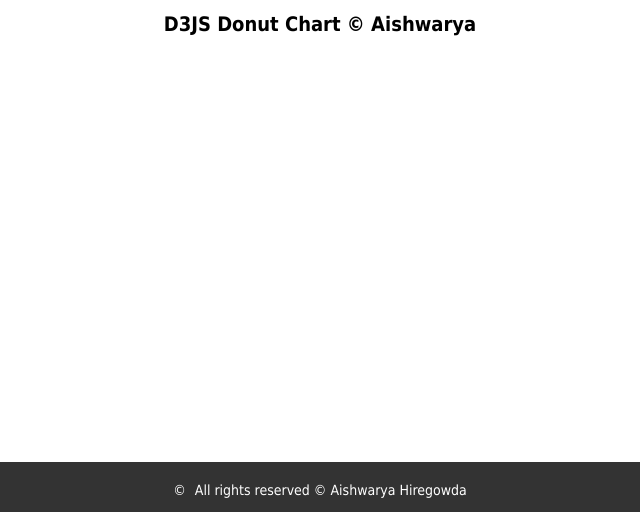
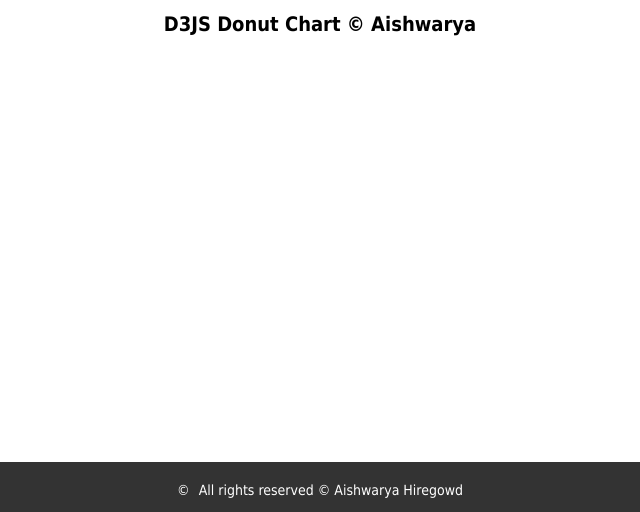
Before and after one commit to aish2Ka/personal-budget-mongodb, a website: page public/index.html in a window 1280 px wide. Shown: the part 1343-1855 px from the top of the page, 320-960 px from the left. Drawn offline with nearby package versions, Linux system fonts and the light colour scheme; no server answers.

Commit message:
final commit

```diff
--- a/public/index.html
+++ b/public/index.html
@@ -145,7 +145,7 @@
     <footer class="bottom">
       <!-- change 3 A11y-->
       <div aria-label="Copyrights" class="center">
-        All rights reserved &copy; Aishwarya Hiregowda
+        All rights reserved &copy; Aishwarya Hiregowd
       </div>
     </footer>
 
```
